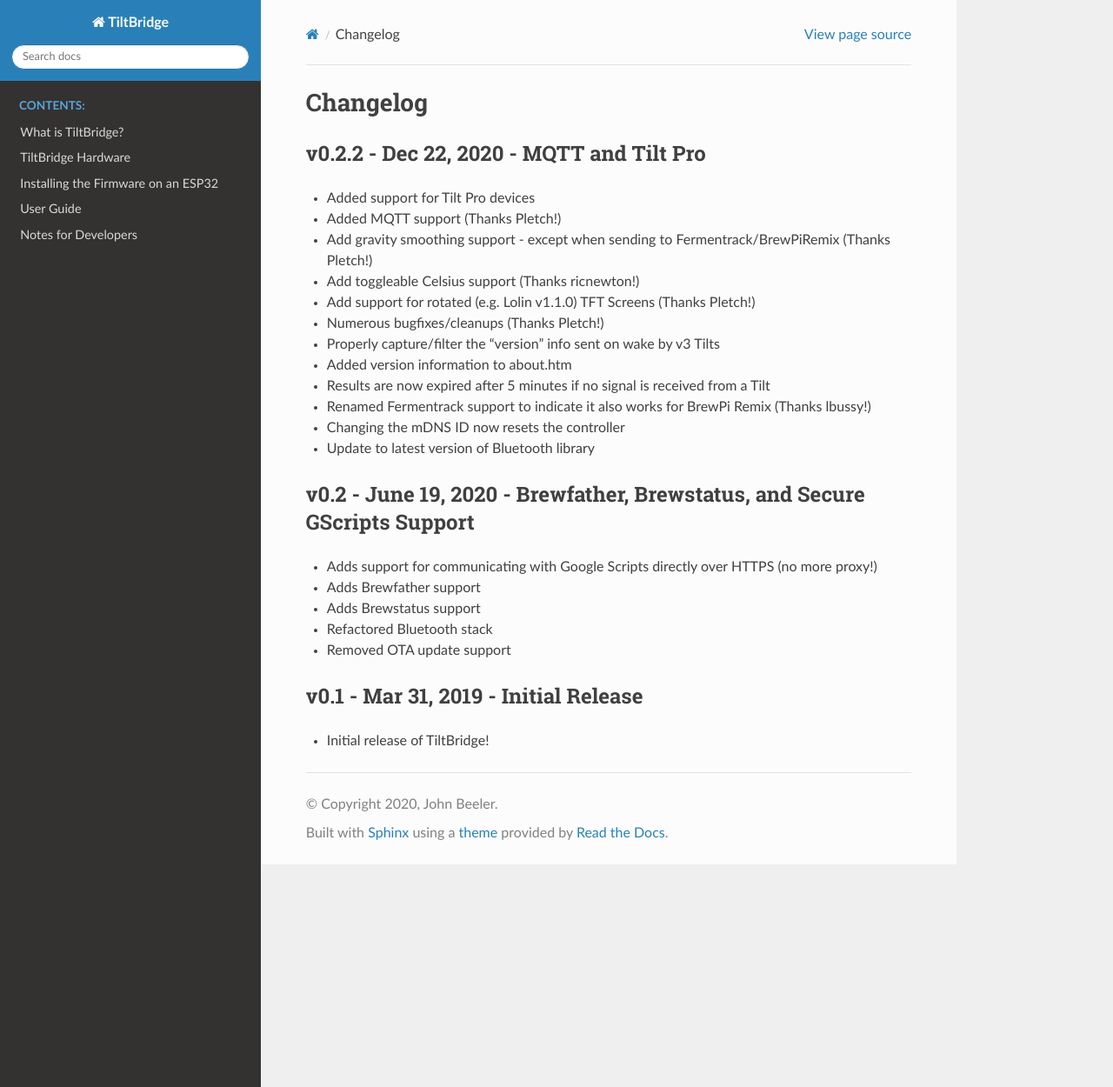
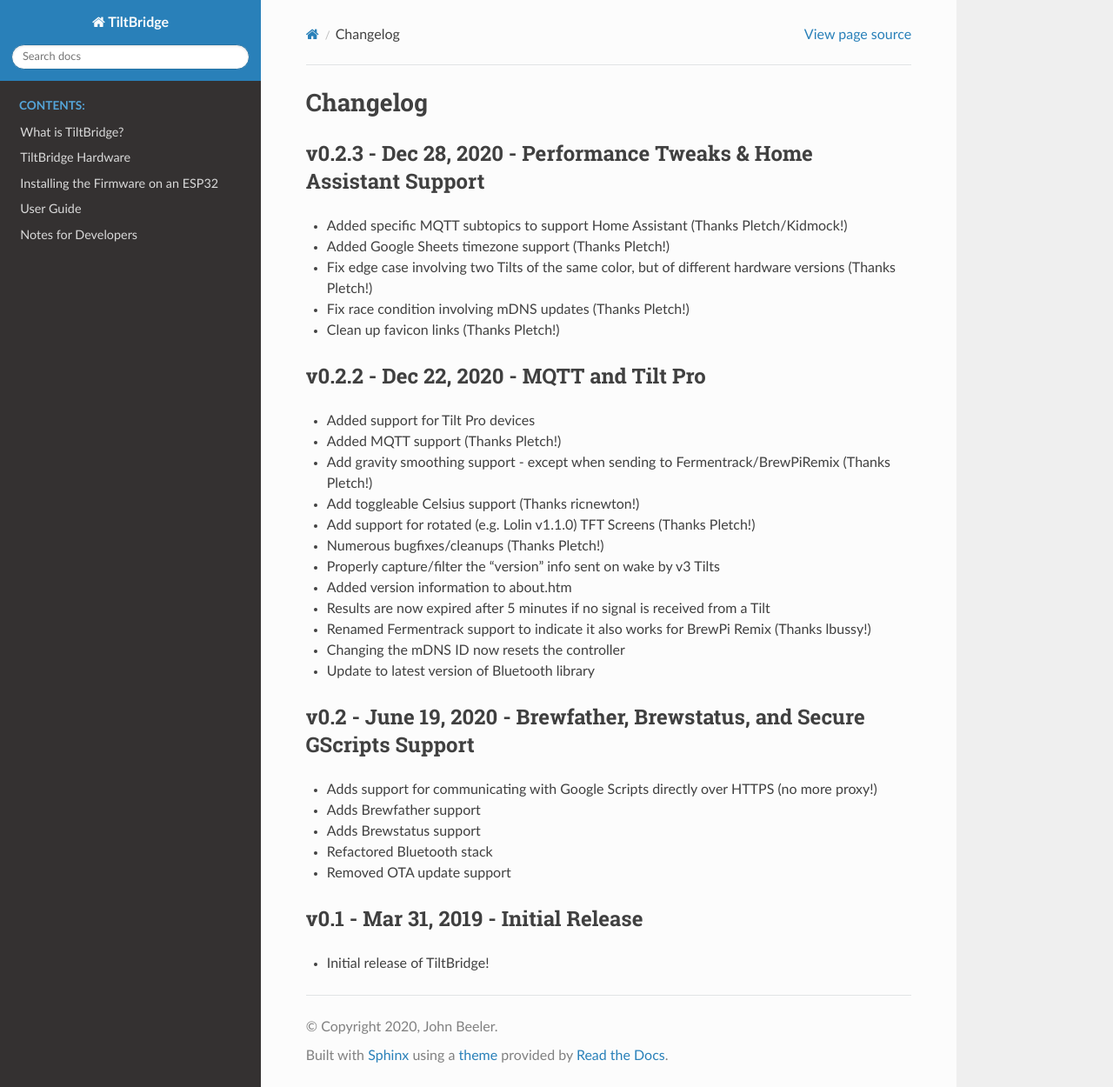
Before and after one commit to thorrak/tiltbridge, a Sphinx documentation site: the page built from docs/source/changelog.rst, in a window 1280 px wide and 1250 px high. Shown: the whole window at 87% size. Built offline with Sphinx 7.4.7 and the Read the Docs theme 2.0.0, drawn with Linux system fonts in a browser that asks for light colours.

Commit message:
Update changelog in preparation for 0.2.3 release

```diff
--- a/docs/source/changelog.rst
+++ b/docs/source/changelog.rst
@@ -1,5 +1,15 @@
 Changelog
 #########
+
+
+v0.2.3 - Dec 28, 2020 - Performance Tweaks & Home Assistant Support
+-------------------------------------------------------------------
+
+- Added specific MQTT subtopics to support Home Assistant (Thanks Pletch/Kidmock!)
+- Added Google Sheets timezone support (Thanks Pletch!)
+- Fix edge case involving two Tilts of the same color, but of different hardware versions (Thanks Pletch!)
+- Fix race condition involving mDNS updates (Thanks Pletch!)
+- Clean up favicon links (Thanks Pletch!)
 
 
 v0.2.2 - Dec 22, 2020 - MQTT and Tilt Pro
```
